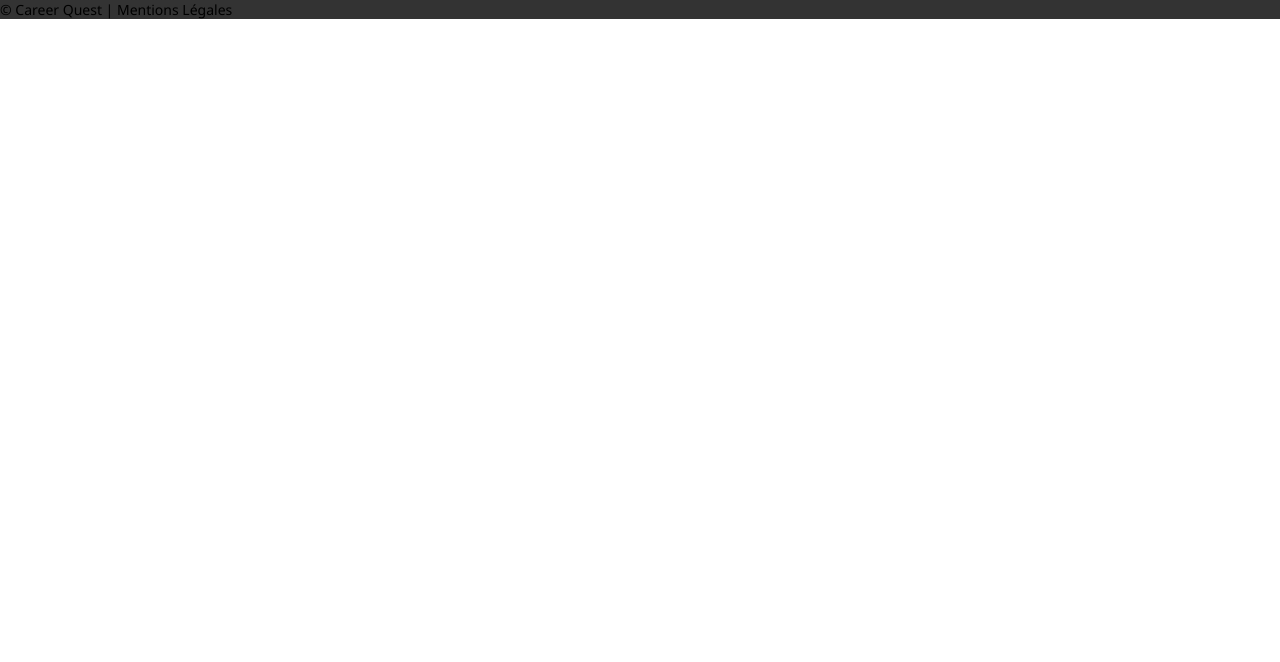
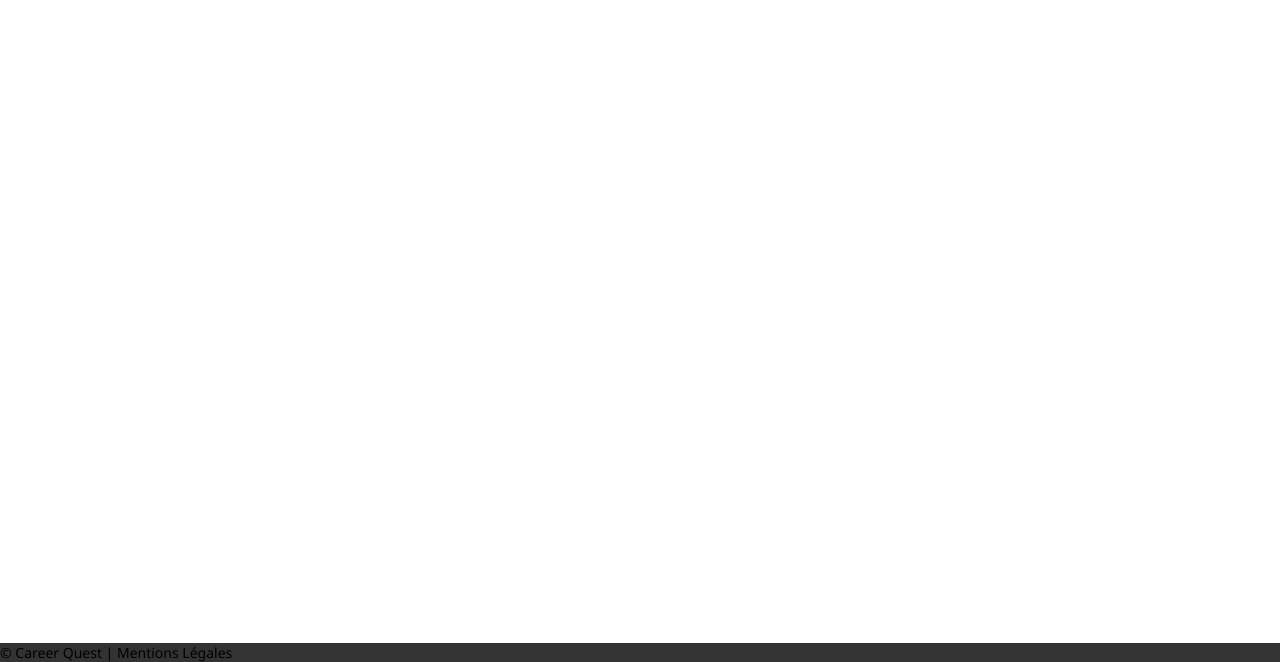
Before and after one commit to Mitakode/Projet-Web-G1, a PHP site: page /index.html in a window 1280 px wide. Shown: the part 138-800 px from the top of the page. Run offline with PHP 8.4, Linux system fonts and the light colour scheme.

Commit message:
Make the footer sticky

```diff
--- a/front/main-stylesheet.css
+++ b/front/main-stylesheet.css
@@ -3,6 +3,7 @@
     margin: 0;
     padding: 0;
 }
+
 
 .navbar{
     display: flex;
@@ -69,6 +70,14 @@
   font-weight: bold;
 }
 
+.site-footer {
+    position: fixed;
+    bottom: 0;
+    left: 0;
+    width: 100%;
+    z-index: 1000;
+}
+
 .site-footer p {
     font-family: "Segoe UI";
     font-size: 14px;
```
